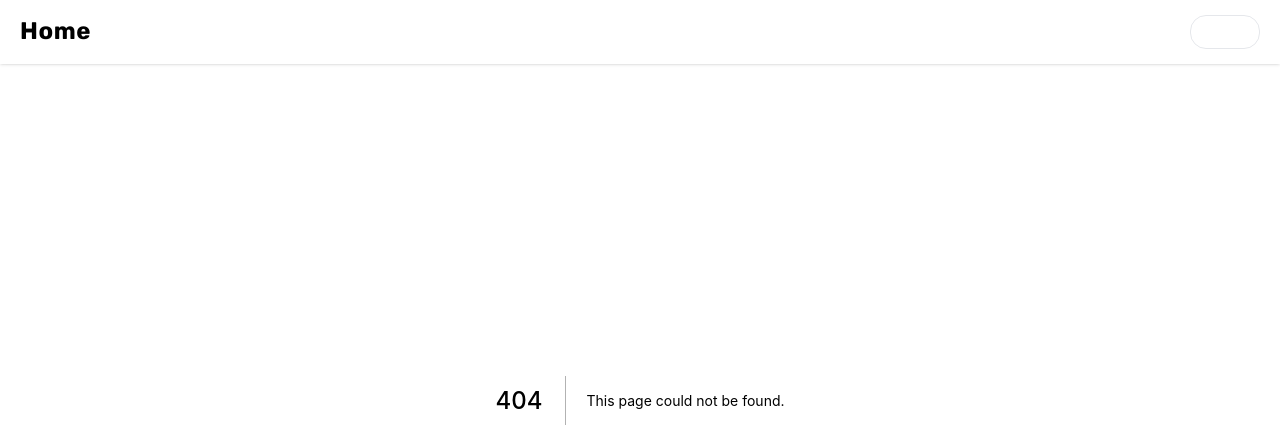
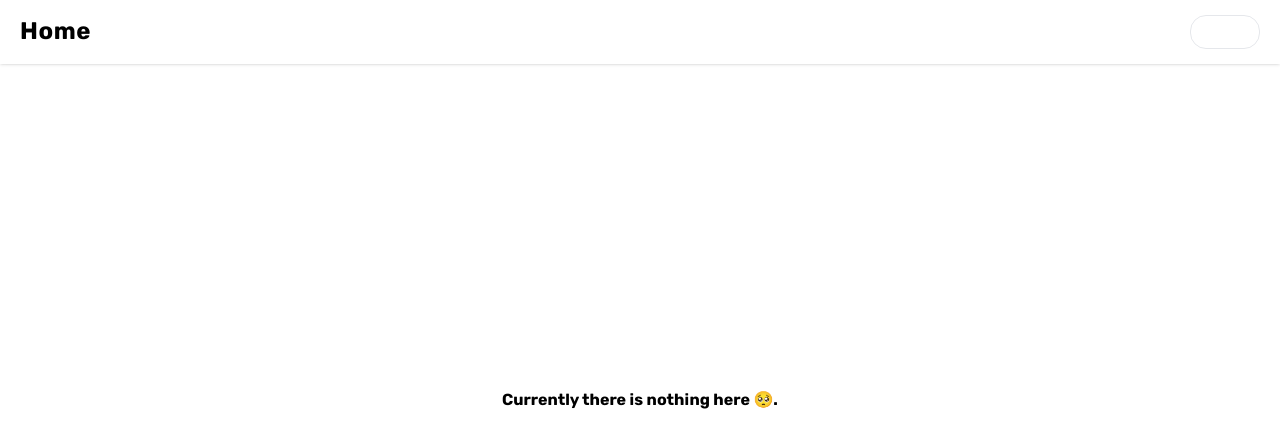
Before and after one commit to emrhnpla02/emrhnpla.com, a Next.js app: page /blog in a window 1280 px wide. Before the commit this address had no page. Shown: the top 448 px of the page. Built offline with nearby package versions, Linux system fonts and the light colour scheme; some icons are missing; what tailwind-nord would draw is missing.

Commit message:
Add empty blog page

```diff
--- /dev/null
+++ b/pages/blog.tsx
@@ -0,0 +1,15 @@
+import type { NextPage } from "next";
+import Head from "next/head";
+
+const Blog: NextPage = () => {
+  return (
+    <section className="grid place-content-center h-screen">
+      <Head>
+        <title>Emirhan P. | Blog</title>
+      </Head>
+      <p className="font-bold text-nord0 dark:text-nord5">Currently there is nothing here 🥺.</p>
+    </section>
+  );
+};
+
+export default Blog;
```
